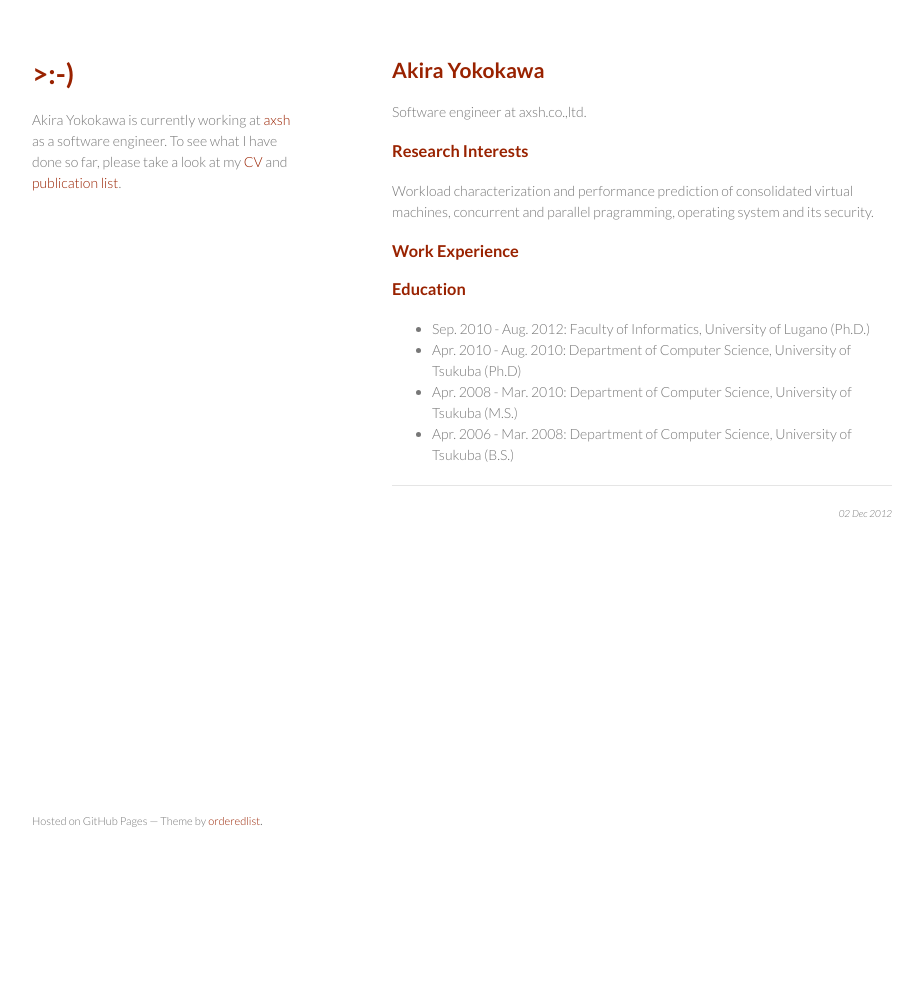
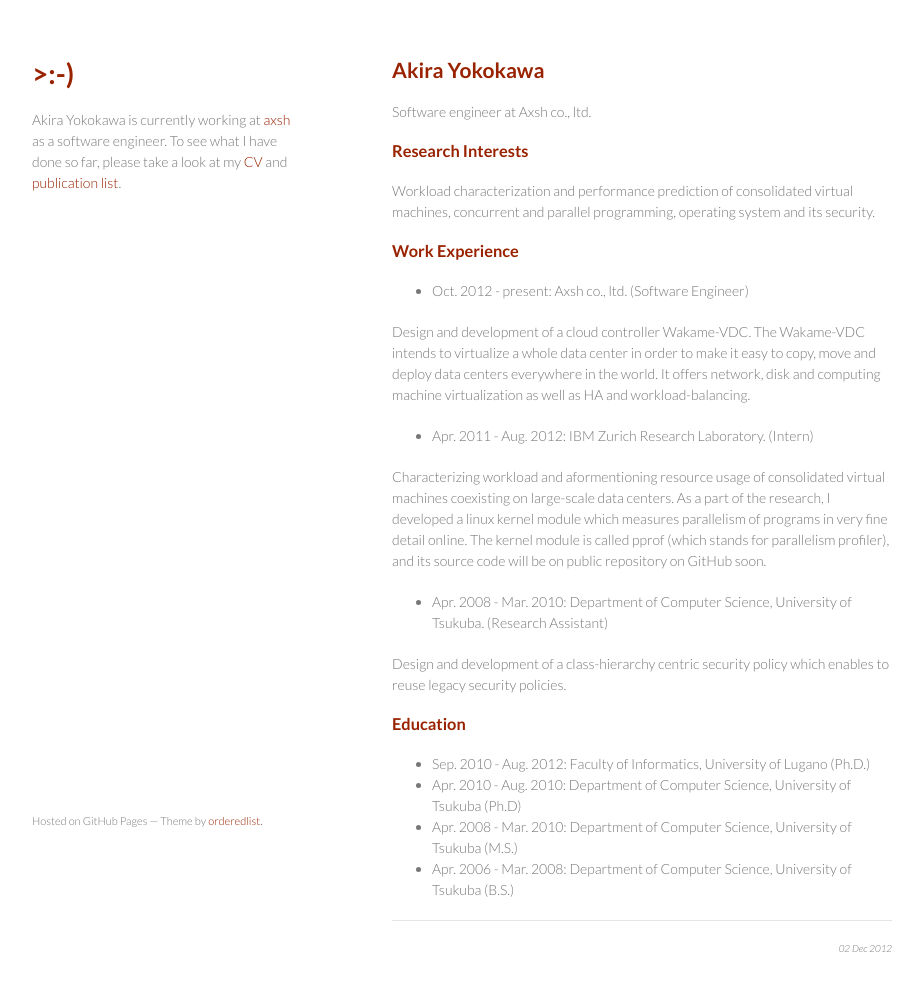
Before and after one commit to akry/akry.github.com, a Jekyll site: the page built from _posts/2012-12-02-cv.md, in a window 1280 px wide. Shown: the whole page, without its empty margins (178-1101 px from the left). Built offline with Jekyll 4.4.1, drawn with Linux system fonts in a browser that asks for light colours; before the commit the page ends 900 px from its top, so only the background shows below that.

Commit message:
fixed CV.

```diff
--- a/_posts/2012-12-02-cv.md
+++ b/_posts/2012-12-02-cv.md
@@ -3,13 +3,25 @@ layout: post
 title: Akira Yokokawa
 ---
 
-Software engineer at axsh.co.,ltd.
+Software engineer at Axsh co., ltd.
 
 ### Research Interests
 
-Workload characterization and performance prediction of consolidated virtual machines, concurrent and parallel pragramming, operating system and its security.
+Workload characterization and performance prediction of consolidated virtual machines, concurrent and parallel programming, operating system and its security.
 
 ### Work Experience
+
+* Oct. 2012 - present: Axsh co., ltd. (Software Engineer)
+
+Design and development of a cloud controller Wakame-VDC. The Wakame-VDC intends to virtualize a whole data center in order to make it easy to copy, move and deploy data centers everywhere in the world. It offers network, disk and computing machine virtualization as well as HA and workload-balancing.
+
+* Apr. 2011 - Aug. 2012: IBM Zurich Research Laboratory. (Intern)
+
+Characterizing workload and aformentioning resource usage of consolidated virtual machines coexisting on large-scale data centers. As a part of the research, I developed a linux kernel module which measures parallelism of programs in very fine detail online. The kernel module is called pprof (which stands for parallelism profiler), and its source code will be on public repository on GitHub soon.
+
+* Apr. 2008 - Mar. 2010: Department of Computer Science, University of Tsukuba. (Research Assistant)
+
+Design and development of a class-hierarchy centric security policy which enables to reuse legacy security policies.
 
 ### Education
 
```
Also changed, not shown: 1 other file.
